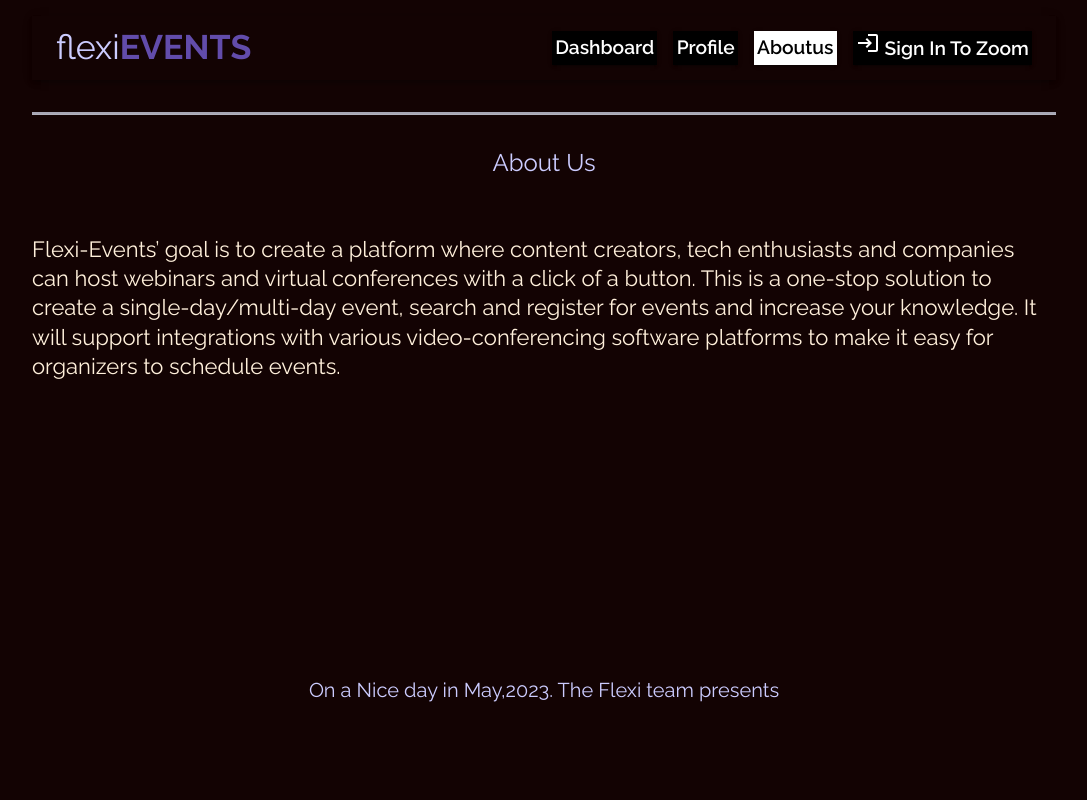
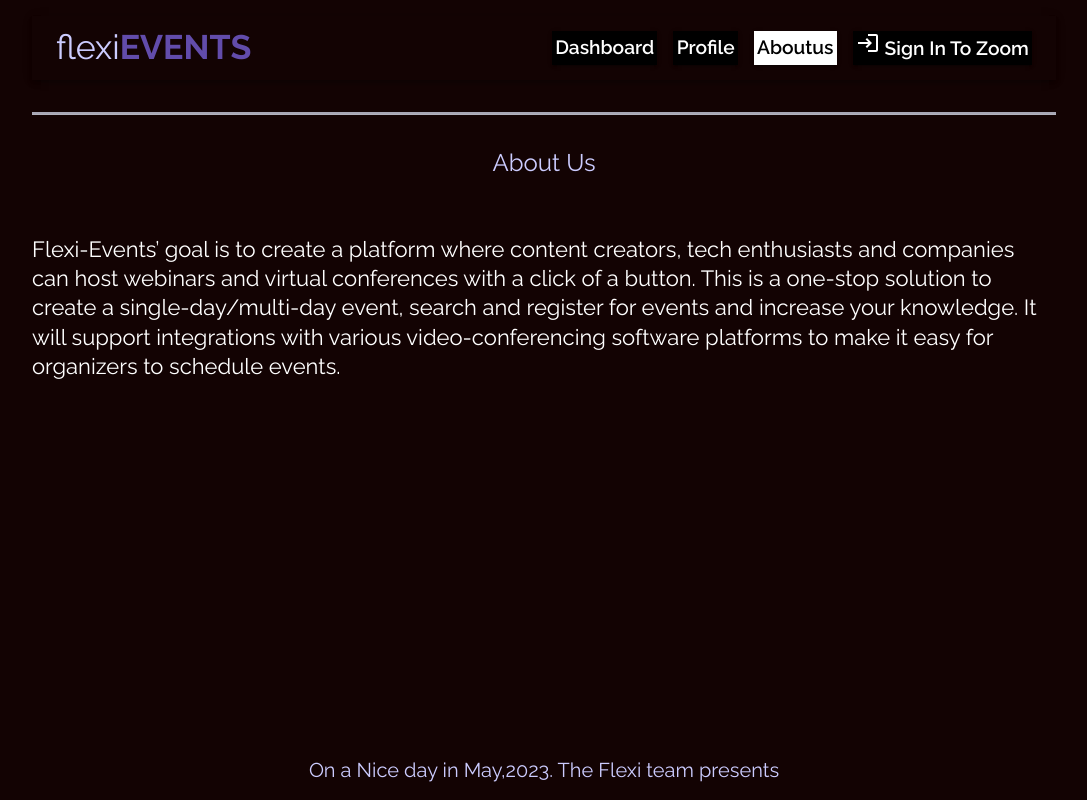
Before and after one commit to rohanmohapatra/flexi-events, a React (Create React App) app in the folder code/flexi-events/: page /aboutus in a window 1280 px wide. Shown: the top 800 px of the page, without its empty margins (96-1183 px from the left). Built offline with nearby package versions, Linux system fonts and the light colour scheme; no server answers.

Commit message:
About Us page complete

```diff
--- a/code/flexi-events/src/pages/AboutUs/index.jsx
+++ b/code/flexi-events/src/pages/AboutUs/index.jsx
@@ -51,16 +51,12 @@ const AboutUs = () => {
             About Us
             </Typography>
 
-
-
-
-
-          <Typography sx={{ fontSize:22, color:"#fff0db", pb:30  }}variant="h5" component="h2">
-          Flexi-Events’ goal is to create a platform where content creators, tech enthusiasts and companies
-can host webinars and virtual conferences with a click of a button. This is a one-stop solution to
-create a single-day/multi-day event, search and register for events and increase your knowledge.
-It will support integrations with various video-conferencing software platforms to make it easy
-for organizers to schedule events.
+          <Typography sx={{ fontSize:22, color:"white", pb:40  }}variant="h5" component="h2">
+            Flexi-Events’ goal is to create a platform where content creators, tech enthusiasts and companies
+            can host webinars and virtual conferences with a click of a button. This is a one-stop solution to
+            create a single-day/multi-day event, search and register for events and increase your knowledge.
+            It will support integrations with various video-conferencing software platforms to make it easy
+            for organizers to schedule events.
 
 
           </Typography>
@@ -71,7 +67,6 @@ for organizers to schedule events.
 
 
 
-
         </Stack>
       </SignedInLayout>
     );
```
